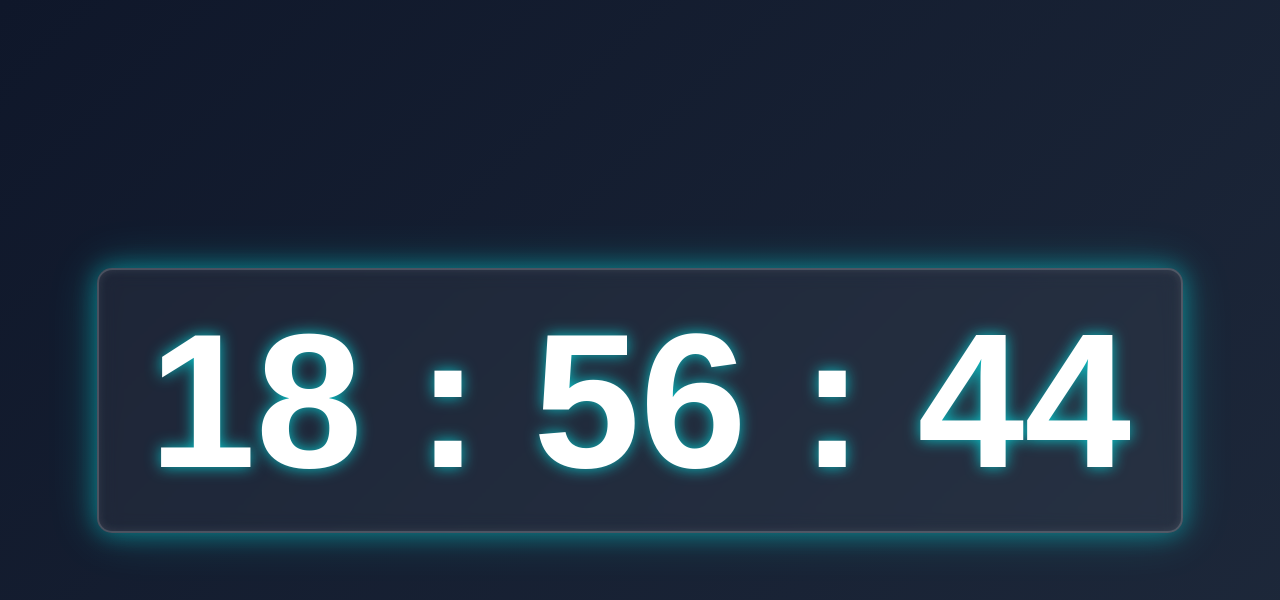
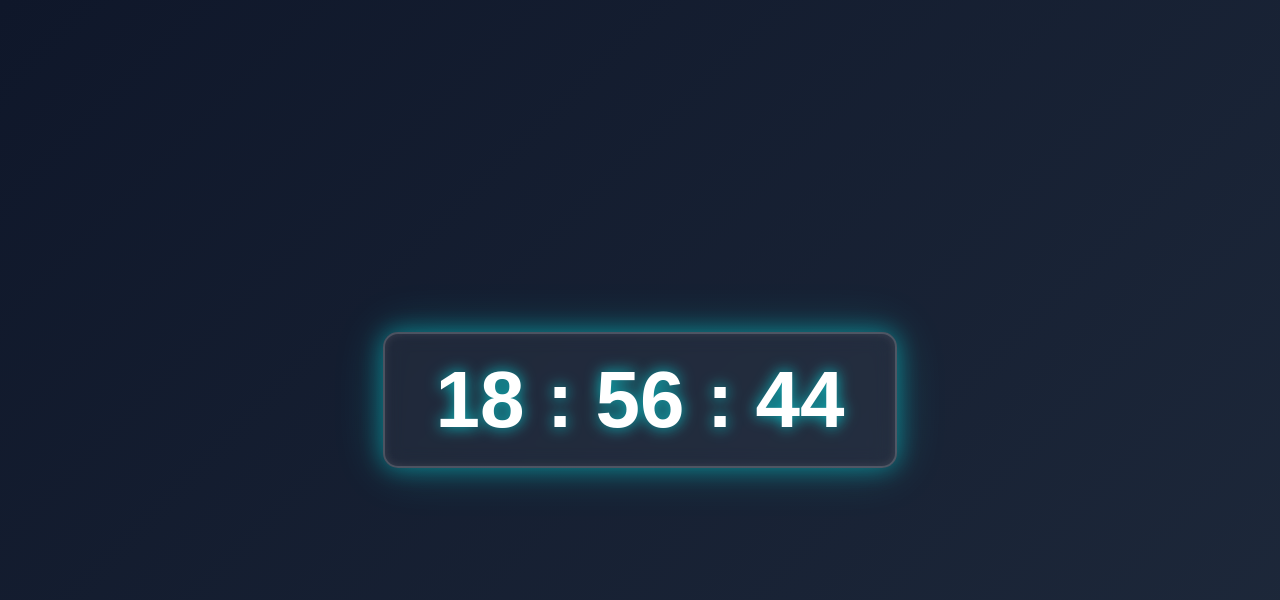
Before and after one commit to Ramroop26/StopWatch, a plain HTML site: page index.html in a window 1280 px wide. Drawn offline with Linux system fonts and the light colour scheme.

Commit message:
Update style.css

```diff
--- a/style.css
+++ b/style.css
@@ -15,7 +15,7 @@ body {
 }
 
 #show {
-  font-size: 12rem;
+  font-size: 5rem;
   padding: 20px 50px;
   background: rgba(255, 255, 255, 0.05);
   border: 2px solid rgba(255, 255, 255, 0.2);
```
